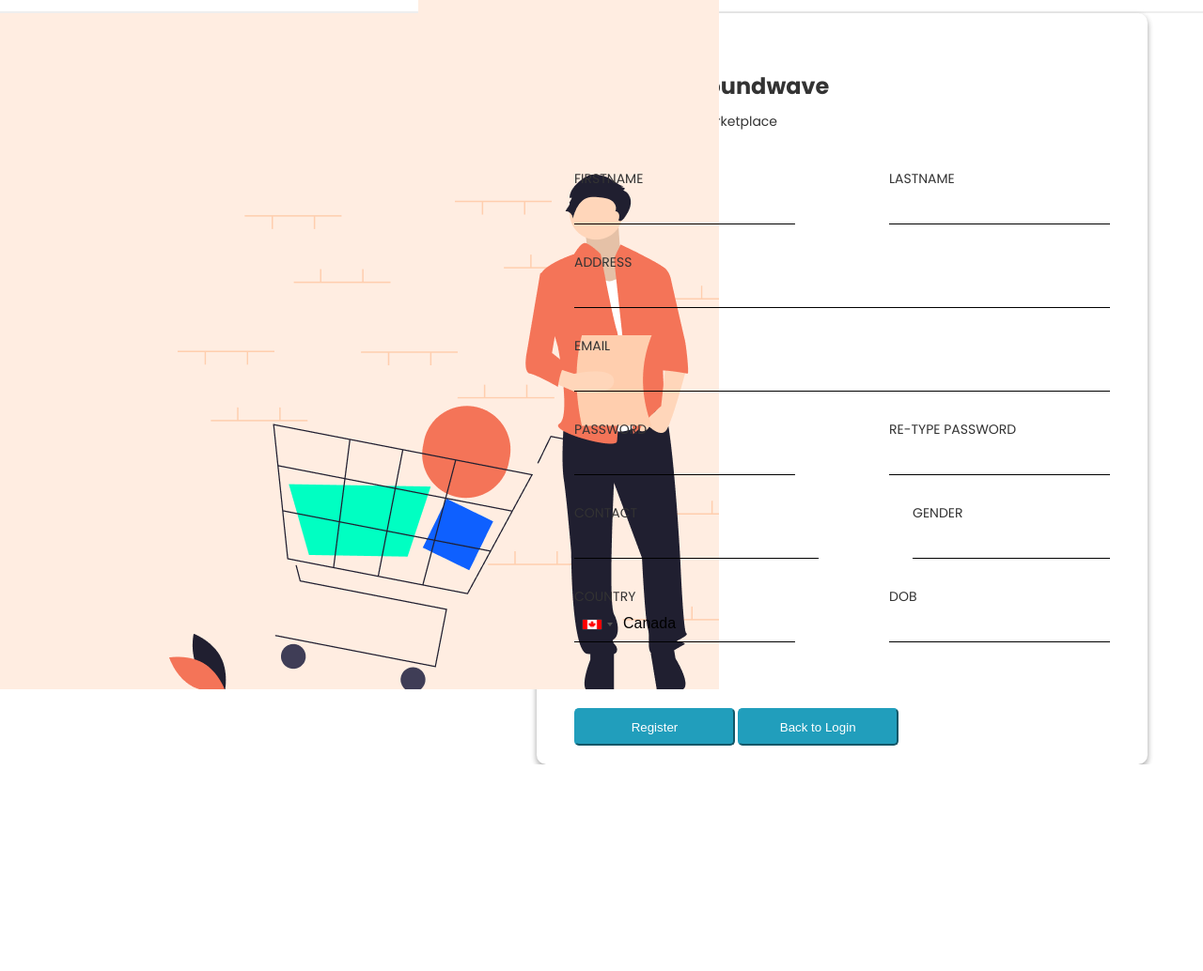
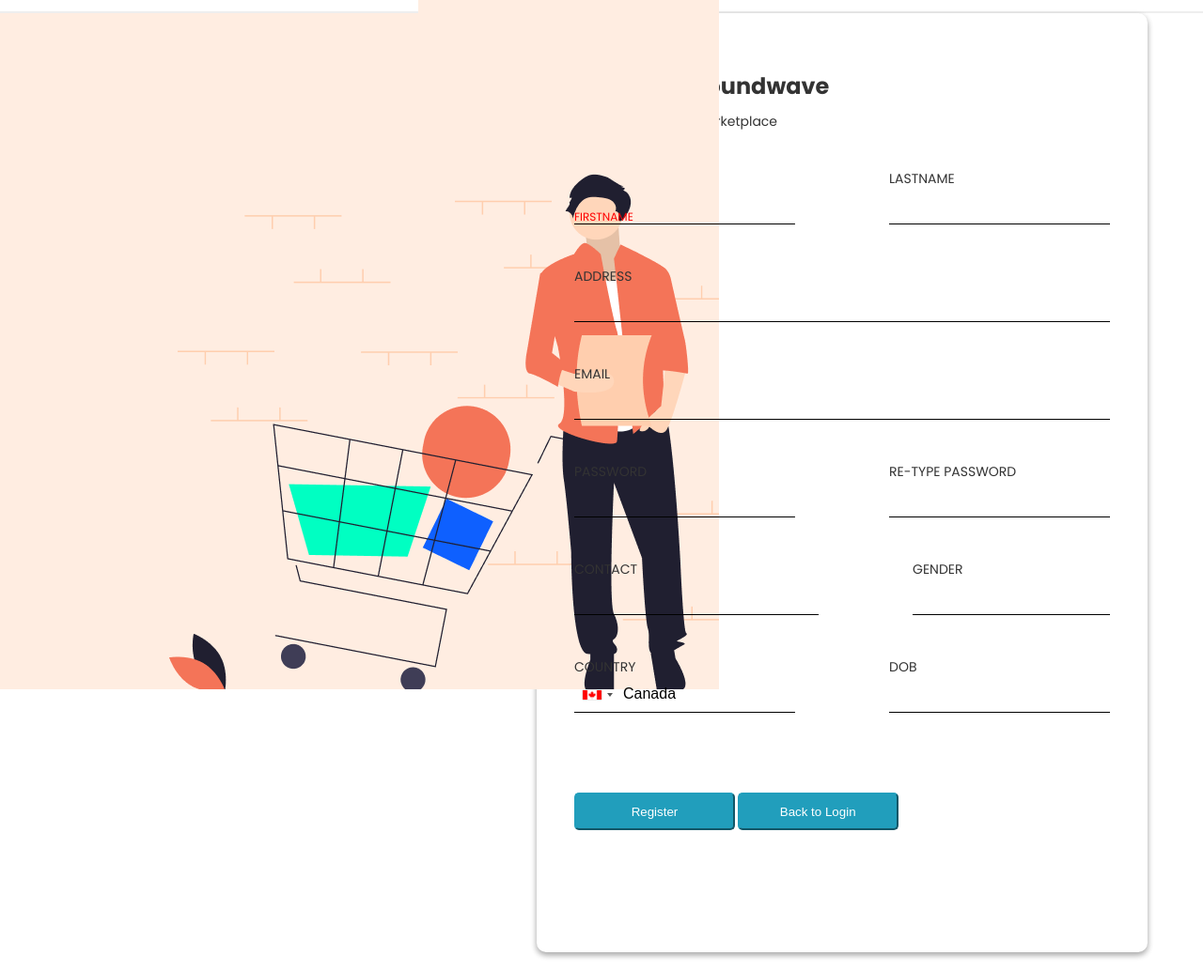
Before and after one commit to ajaystha42/soundWave, a PHP site: page /html/signup.html in a window 1280 px wide. Shown: the part 78-1112 px from the top of the page at 94% size. Before the commit the page ends 892 px from the top, so only its background shows below. Run offline with PHP 8.4, Linux system fonts and the light colour scheme; some libraries are stand-ins or nearby versions.

Commit message:
css modify

```diff
--- a/css/login.css
+++ b/css/login.css
@@ -123,7 +123,8 @@
 .sign-up-container {
   box-shadow: rgba(0, 0, 0, 0.16) 0px 3px 6px, rgba(0, 0, 0, 0.23) 0px 3px 6px;
   width: 65rem;
-  height: 80rem;
+  height: 100rem;
+  margin-bottom: 2rem;
   border-radius: 1rem;
   padding: 4rem;
   -webkit-border-radius: 1rem;
@@ -139,7 +140,7 @@
 }
 
 .user-box:nth-last-child(n-1) {
-  margin-bottom: 2rem;
+  margin-bottom: 3.5rem;
 }
 
 .sign-up-button {
@@ -207,3 +208,8 @@
 .error-hidden {
   display: none !important;
 }
+label.error {
+  top: 2.2rem;
+  color: red;
+  font-size: 12px;
+}
--- a/html/signup.html
+++ b/html/signup.html
@@ -149,7 +149,7 @@
                 <div class="user-detail">
                   <div class="user-box">
                     <input type="text" name="firstname" id="firstname" />
-                    <label>FIRSTNAME</label>
+                    <label class="error">FIRSTNAME</label>
                   </div>
                   <div class="user-box">
                     <input type="text" name="lastname" id="lastname" />
```
